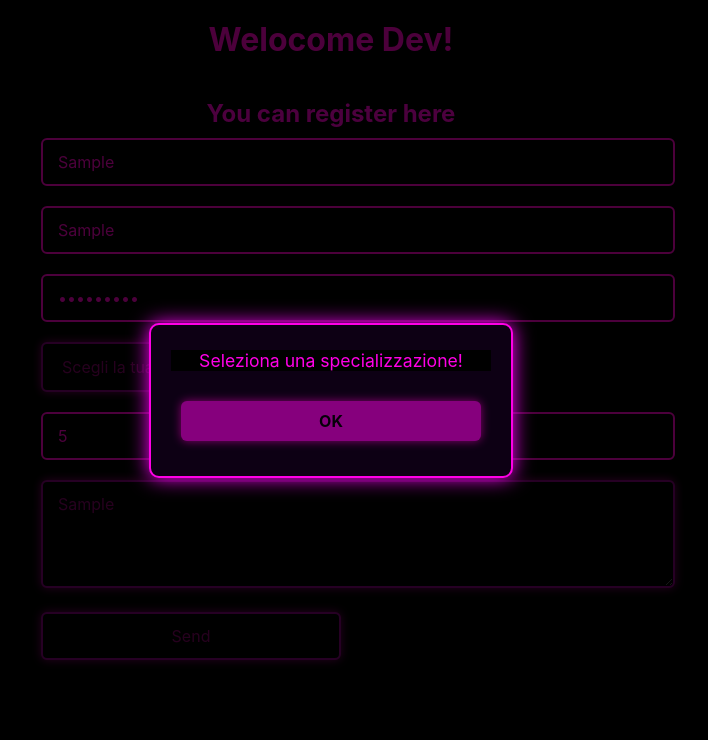
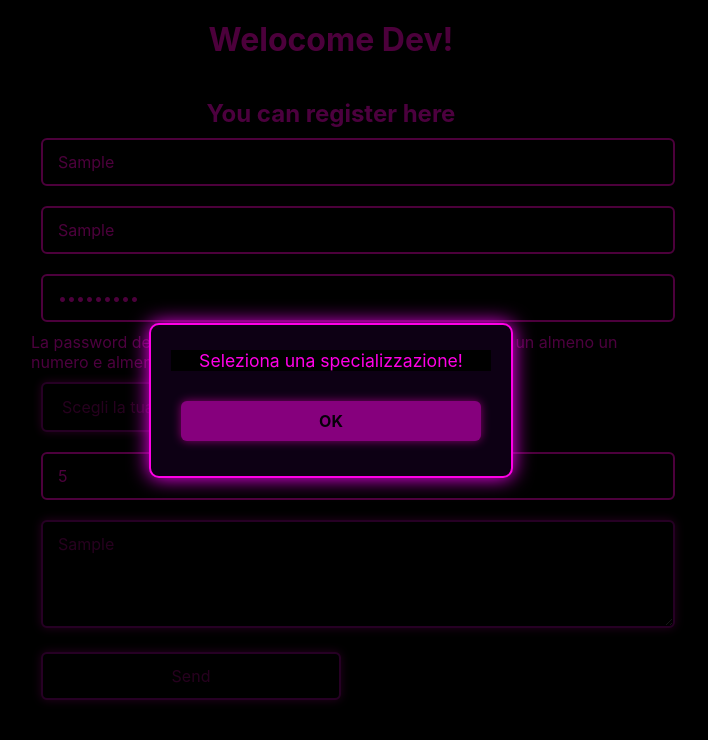
Before and after one commit to dpalexandru/ex-react-useref-signup, a React (Vite) app: page / in a window 1280 px wide. Both pictures are taken after typing "Sample", "Sample", "Sample123", "5", "Sample" into the empty fields and a click on the button "Send". Shown: the top 740 px of the page, without its empty margins (309-1017 px from the left). Built offline with nearby package versions, Linux system fonts and the light colour scheme.

Commit message:
[Mailstone2] add controll to password

```diff
--- a/src/App.jsx
+++ b/src/App.jsx
@@ -63,6 +63,18 @@ function App() {
 
   }, [username])
 
+  //controllo in tempo reale password
+  const isPasswordValid = useMemo(() => {
+    const hasMinLength = password.length >= 8;
+    const hasNumber = password.split("").some(char => numbers.includes(char));
+    const hasSymbol = password.split("").some(char => symbols.includes(char));
+    const hasLetter = password.split("").some(char =>
+      letters.includes(char.toLowerCase())
+    );
+
+    return hasMinLength && hasNumber && hasSymbol && hasLetter;
+  }, [password]);
+
 
   return (
     <>
@@ -99,6 +111,11 @@ function App() {
             value={password}
             onChange={e => setPassword(e.target.value)}
           />
+          {!isPasswordValid && password.length > 0 && (
+            <p className="errore">
+              La password deve avere almeno di 8 caratteri e deve contenere un almeno un numero e almeno un carattere speciale.
+            </p>
+          )}
 
           <select
             value={specializzazione}
@@ -127,10 +144,6 @@ function App() {
           <button type='submit'>Send</button>
 
         </form>
-
-
-
-
       </main>
 
     </>
```
